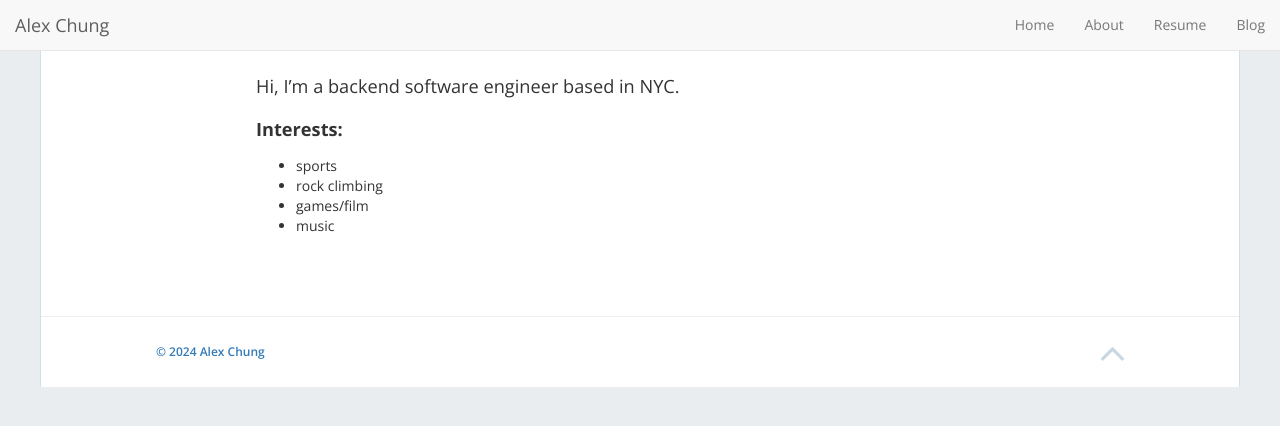
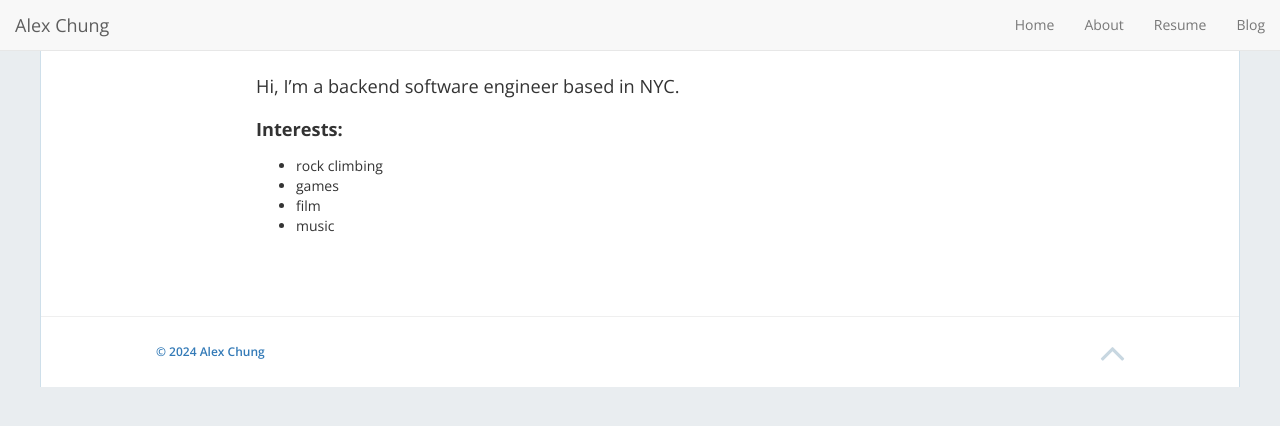
Before and after one commit to alexchung1233/alexchung1233.github.io, a Jekyll site: the page built from about.md, in a window 1280 px wide. Shown: the top 426 px of the page. Built offline with Jekyll 4.4.1, drawn with Linux system fonts in a browser that asks for light colours; nearby versions of some CDN libraries.

Commit message:
Updated about

```diff
--- a/about.md
+++ b/about.md
@@ -8,9 +8,9 @@ permalink: /about/
 Hi, I'm a backend software engineer based in NYC.
 
 **Interests:**
-- sports
 - rock climbing
-- games/film
+- games
+- film
 - music
 
 <!-- <img src="/img/IMG_2384.jpg" alt="drawing" style="width:300px;height:400px"/> -->
```
